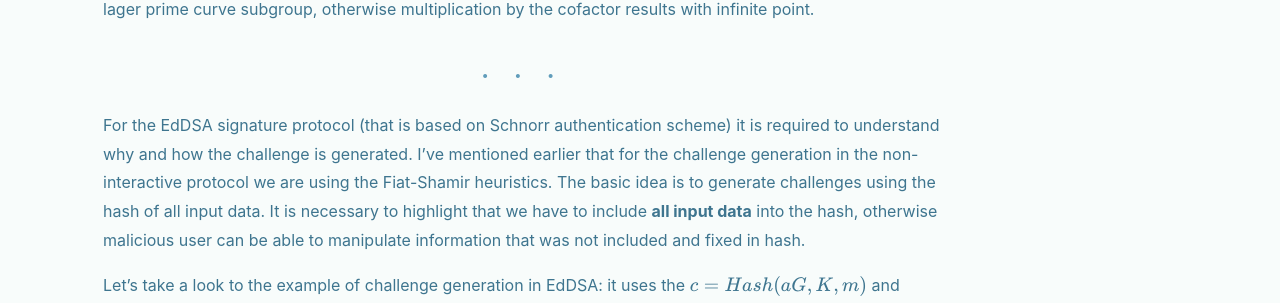
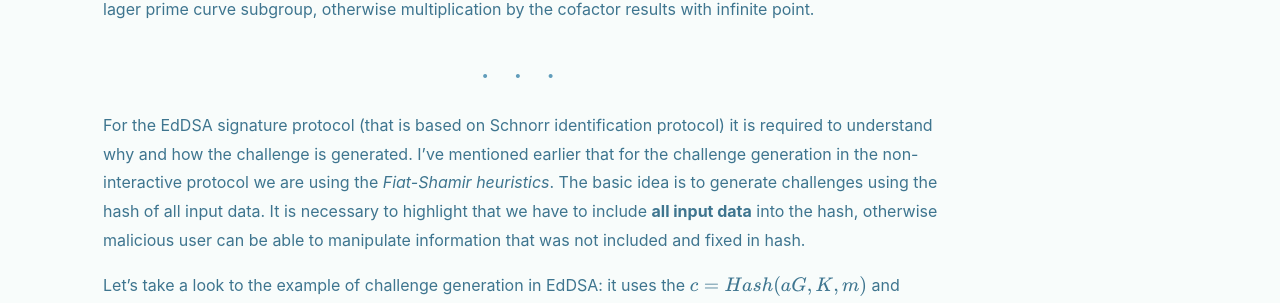
Before and after one commit to olegfomenko/blog, a Jekyll site: the page built from _posts/2025-05-28-edwards.md, in a window 1280 px wide. Shown: the part 491-794 px from the top of the page. Built offline with Jekyll 4.4.1, drawn with Linux system fonts in a browser that asks for light colours; nearby versions of some CDN libraries.

Commit message:
fixed edwards

```diff
--- a/_posts/2025-05-28-edwards.md
+++ b/_posts/2025-05-28-edwards.md
@@ -20,9 +20,9 @@ increase the security of the equation $2^c\cdot rG = 2^c\cdot aG + 2^c t \cdot K
 the lager prime curve subgroup, otherwise multiplication by the cofactor results with infinite point.
 
 ---
-For the EdDSA signature protocol (that is based on Schnorr authentication scheme) it is required to understand why and
+For the EdDSA signature protocol (that is based on Schnorr identification protocol) it is required to understand why and
 how the challenge is generated. I've mentioned earlier that for the challenge generation in the non-interactive protocol
-we are using the Fiat-Shamir heuristics. The basic idea is to generate challenges using the hash of all input data. It
+we are using the _Fiat-Shamir heuristics_. The basic idea is to generate challenges using the hash of all input data. It
 is necessary to highlight that we have to include __all input data__ into the hash, otherwise malicious user can be able
 to manipulate information that was not included and fixed in hash.
 
```
